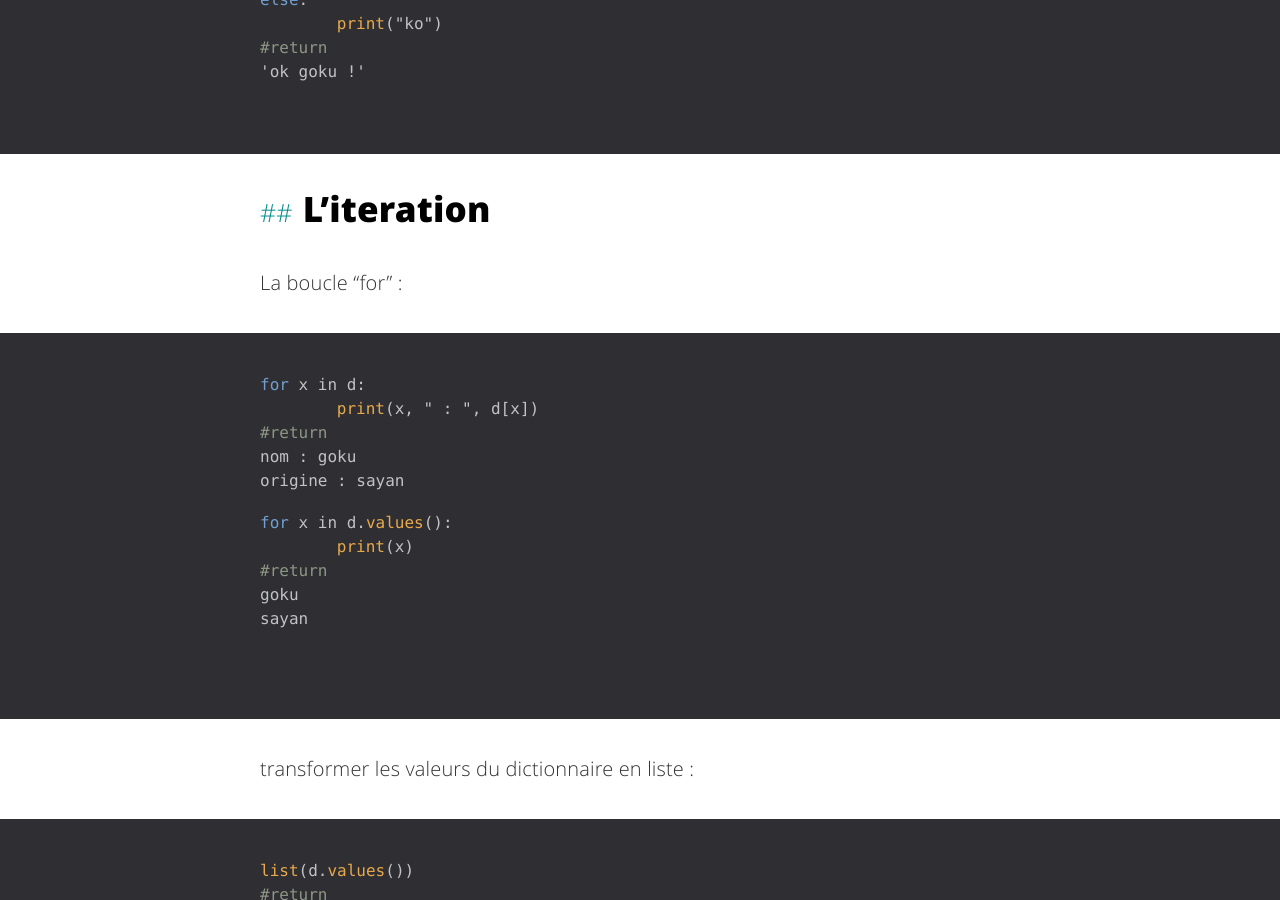
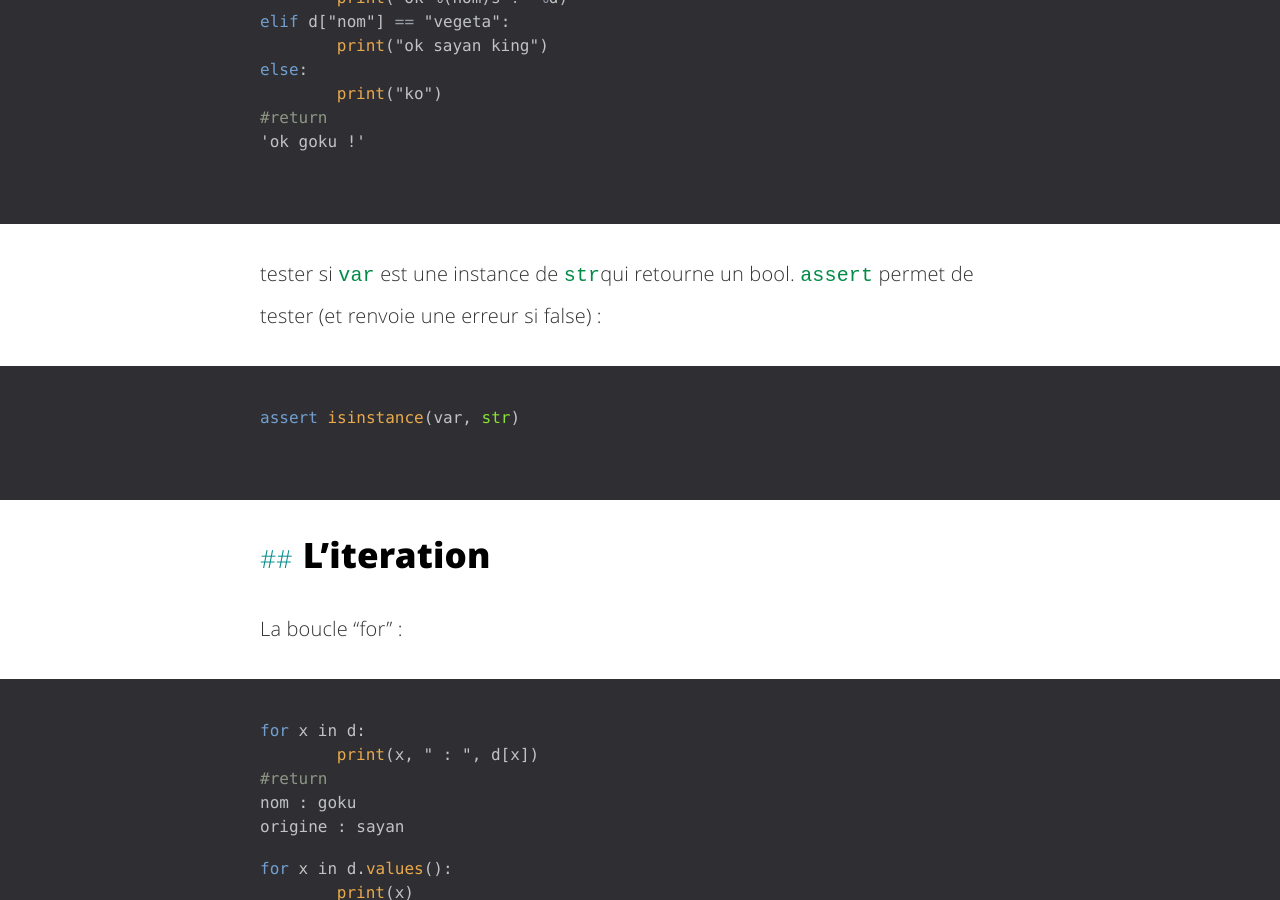
Before and after one commit to fasca/fasca.github.io, a Jekyll site: the page built from _posts/2018-10-9-Python.md, in a window 1280 px wide and 900 px high, scrolled down 6318 px. Built offline with Jekyll 4.4.1, drawn with Linux system fonts in a browser that asks for light colours; comment, search, counter and statistics services are not loaded; some of the changed text lies outside the part shown.

Commit message:
add line

````diff
--- a/_posts/2018-10-9-Python.md
+++ b/_posts/2018-10-9-Python.md
@@ -215,6 +218,12 @@ else:
 	print("ko")
 #return
 'ok goku !'
+```
+
+tester si `var` est une instance de `str`qui retourne un bool. `assert` permet de tester (et renvoie une erreur si false) :
+
+```python
+assert isinstance(var, str)
 ```
 
 ## L'iteration
````
Also changed, not shown: other parts of _posts/2018-10-9-Python.md (+3 -0 lines).
